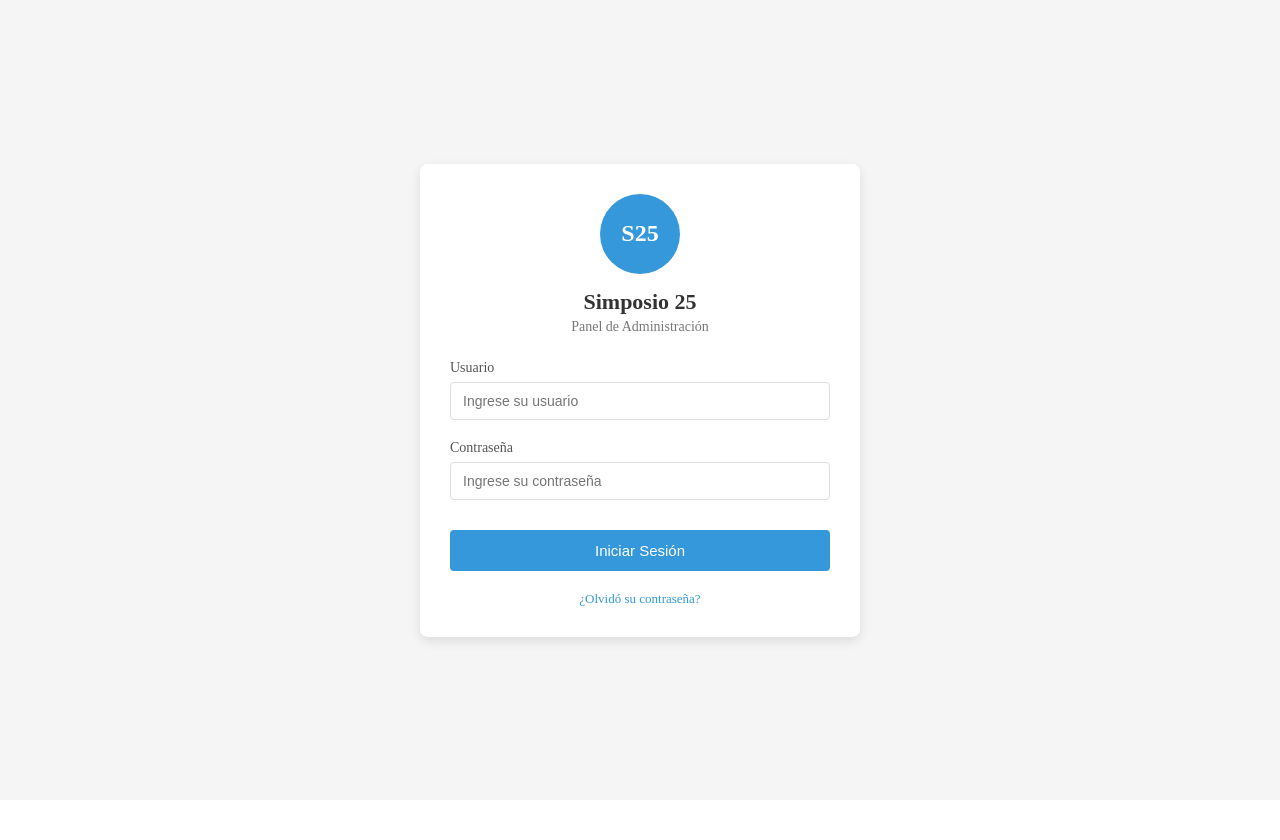
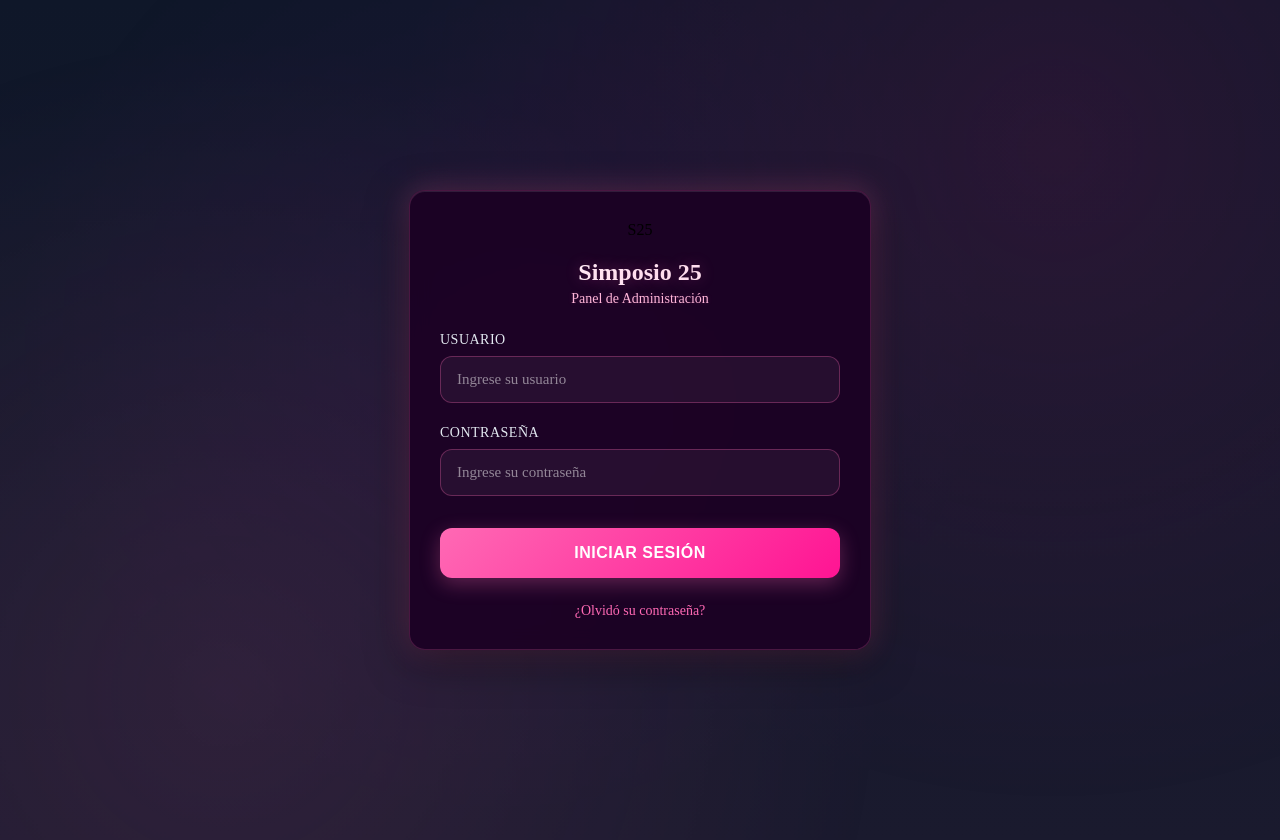
Before and after one commit to Wilmer-abc/Mundo_Rosa, an Angular app in the folder frontend/: page /login in a window 1280 px wide. Before the commit the page ends 800 px from the top, so only its background shows below. Built offline with nearby package versions, Linux system fonts and the light colour scheme.

Commit message:
mejor estilo y diseño en el loguin

```diff
--- a/frontend/src/app/components/login/login.component.css
+++ b/frontend/src/app/components/login/login.component.css
@@ -1,127 +1,414 @@
+/* login.component.css */
 :host {
   display: flex;
   justify-content: center;
   align-items: center;
   min-height: 100vh;
-  background-color: #f5f5f5;
+  background: linear-gradient(180deg, #0f1729 0%, #1a1a2e 100%);
   margin: 0;
-  padding: 0;
+  padding: 20px;
+  position: relative;
+  overflow: hidden;
+}
+
+/* Efecto de partículas o gradiente animado */
+:host::before {
+  content: '';
+  position: absolute;
+  top: 0;
+  left: 0;
+  right: 0;
+  bottom: 0;
+  background:
+    radial-gradient(circle at 20% 80%, rgba(255, 105, 180, 0.1) 0%, transparent 50%),
+    radial-gradient(circle at 80% 20%, rgba(255, 20, 147, 0.1) 0%, transparent 50%),
+    radial-gradient(circle at 40% 40%, rgba(255, 0, 255, 0.05) 0%, transparent 50%);
+  z-index: 0;
+  animation: gradientShift 20s ease infinite;
+}
+
+@keyframes gradientShift {
+  0%, 100% {
+    transform: scale(1);
+  }
+  50% {
+    transform: scale(1.1);
+  }
 }
 
 .login-card {
   width: 100%;
-  max-width: 380px;
-  background-color: white;
-  border-radius: 8px;
-  box-shadow: 0 4px 12px rgba(0, 0, 0, 0.1);
+  max-width: 400px;
+  background: rgba(28, 2, 36, 0.95);
+  border-radius: 16px;
+  box-shadow:
+    0 10px 40px rgba(0, 0, 0, 0.5),
+    0 0 30px rgba(255, 105, 180, 0.3),
+    inset 0 1px 0 rgba(255, 255, 255, 0.1);
   padding: 30px;
   text-align: center;
+  position: relative;
+  z-index: 1;
+  backdrop-filter: blur(10px);
+  border: 1px solid rgba(255, 105, 180, 0.2);
+  animation: cardAppear 0.6s ease-out;
 }
 
+@keyframes cardAppear {
+  from {
+    opacity: 0;
+    transform: translateY(30px);
+  }
+  to {
+    opacity: 1;
+    transform: translateY(0);
+  }
+}
+
+/* Contenedor del logo con efecto neón rosa */
 .logo-container {
   display: flex;
   justify-content: center;
-  margin-bottom: 15px;
+  margin-bottom: 20px;
+  position: relative;
 }
 
-.logo {
-  width: 80px;
-  height: 80px;
-  background-color: #3498db;
+.logo-container-inner {
+  width: 100px;
+  height: 100px;
+  display: grid;
+  place-items: center;
   border-radius: 50%;
-  display: flex;
-  justify-content: center;
-  align-items: center;
-  color: white;
-  font-size: 24px;
-  font-weight: bold;
+  background: transparent;
+  padding: 4px;
+  position: relative;
+  transition: transform 0.4s cubic-bezier(0.34, 1.56, 0.64, 1);
+  margin: 0 auto;
 }
 
+/* Efecto de neón rosa alrededor del logo */
+.logo-container-inner::before {
+  content: '';
+  position: absolute;
+  top: -3px;
+  left: -3px;
+  right: -3px;
+  bottom: -3px;
+  border-radius: 50%;
+  background: linear-gradient(45deg,
+    #ff00ff, #ff1493, #ff69b4, #ff1493, #ff00ff);
+  z-index: -1;
+  opacity: 0.7;
+  animation: neonPulse 2s infinite alternate;
+  filter: blur(3px);
+}
+
+.logo-container-inner::after {
+  content: '';
+  position: absolute;
+  top: -1px;
+  left: -1px;
+  right: -1px;
+  bottom: -1px;
+  border-radius: 50%;
+  background: linear-gradient(45deg,
+    #ff00ff, #ff1493, #ff69b4, #ff1493, #ff00ff);
+  z-index: -1;
+  opacity: 0.9;
+  animation: neonPulseFast 1.5s infinite alternate;
+  filter: blur(1px);
+}
+
+.logo-container-inner:hover {
+  transform: scale(1.05) rotate(5deg);
+}
+
+.logo-container-inner:hover::before {
+  opacity: 0.9;
+  filter: blur(4px);
+}
+
+.logo-container-inner:hover::after {
+  opacity: 1;
+  filter: blur(2px);
+}
+
+/* Contenedor interno para la imagen */
+.logo-inner {
+  width: 100%;
+  height: 100%;
+  border-radius: 50%;
+  overflow: hidden;
+  display: flex;
+  align-items: center;
+  justify-content: center;
+  background: transparent;
+  position: relative;
+  z-index: 1;
+}
+
+/* Imagen del logo */
+.logo-image {
+  width: 100%;
+  height: 100%;
+  object-fit: contain;
+  display: block;
+  filter:
+    drop-shadow(0 0 5px rgba(255, 20, 147, 0.7))
+    drop-shadow(0 0 10px rgba(255, 105, 180, 0.5))
+    drop-shadow(0 0 15px rgba(255, 0, 255, 0.3))
+    brightness(1.2)
+    contrast(1.1);
+  transition: filter 0.3s ease, transform 0.3s ease;
+  padding: 2px;
+}
+
+.logo-image:hover {
+  filter:
+    drop-shadow(0 0 8px rgba(255, 20, 147, 0.9))
+    drop-shadow(0 0 15px rgba(255, 105, 180, 0.7))
+    drop-shadow(0 0 20px rgba(255, 0, 255, 0.5))
+    brightness(1.3)
+    contrast(1.2);
+  transform: scale(1.05);
+}
+
+/* Texto del título */
 h2 {
-  margin: 0;
-  font-size: 22px;
-  color: #333;
-  font-weight: 600;
+  margin: 10px 0 5px;
+  font-size: 24px;
+  font-weight: 700;
+  background: linear-gradient(90deg, #ffffff 0%, #ffd6eb 100%);
+  -webkit-background-clip: text;
+  -webkit-text-fill-color: transparent;
+  background-clip: text;
+  text-shadow: 0 0 15px rgba(255, 105, 180, 0.3);
 }
 
 .subtitle {
-  margin-top: 4px;
-  margin-bottom: 25px;
+  margin: 0 0 25px;
   font-size: 14px;
-  color: #777;
+  color: #ffb6d9;
+  font-weight: 400;
+  text-shadow: 0 0 5px rgba(255, 105, 180, 0.2);
+}
+
+/* Formulario */
+form {
+  margin-top: 20px;
 }
 
 .form-group {
-  margin-bottom: 20px;
+  margin-bottom: 22px;
   text-align: left;
 }
 
 label {
   display: block;
-  margin-bottom: 6px;
+  margin-bottom: 8px;
   font-weight: 500;
   font-size: 14px;
-  color: #555;
+  color: #e2e8f0;
+  text-transform: uppercase;
+  letter-spacing: 0.5px;
 }
 
 input {
   width: 100%;
-  padding: 10px 12px;
-  border: 1px solid #ddd;
-  border-radius: 4px;
+  padding: 14px 16px;
+  background: rgba(255, 255, 255, 0.05);
+  border: 1px solid rgba(255, 105, 180, 0.3);
+  border-radius: 12px;
   box-sizing: border-box;
-  font-size: 14px;
-  transition: border-color 0.3s;
+  font-size: 15px;
+  transition: all 0.3s ease;
+  color: #ffffff;
+  font-family: inherit;
+}
+
+input::placeholder {
+  color: rgba(255, 255, 255, 0.5);
 }
 
 input:focus {
   outline: none;
-  border-color: #3498db;
+  border-color: #ff69b4;
+  background: rgba(255, 105, 180, 0.08);
+  box-shadow:
+    0 0 0 3px rgba(255, 105, 180, 0.1),
+    0 0 15px rgba(255, 105, 180, 0.2);
 }
 
+/* Botón de login */
 .login-btn {
   width: 100%;
-  padding: 12px;
-  background-color: #3498db;
+  padding: 16px;
+  background: linear-gradient(135deg, #ff69b4 0%, #ff1493 100%);
   color: white;
   border: none;
-  border-radius: 4px;
+  border-radius: 12px;
   cursor: pointer;
-  font-size: 15px;
-  font-weight: 500;
-  transition: background-color 0.3s;
+  font-size: 16px;
+  font-weight: 600;
+  transition: all 0.3s ease;
   margin-top: 10px;
+  position: relative;
+  overflow: hidden;
+  letter-spacing: 0.5px;
+  text-transform: uppercase;
+  box-shadow: 0 6px 20px rgba(255, 105, 180, 0.3);
+}
+
+.login-btn::before {
+  content: '';
+  position: absolute;
+  top: 0;
+  left: -100%;
+  width: 100%;
+  height: 100%;
+  background: linear-gradient(90deg, transparent, rgba(255, 255, 255, 0.2), transparent);
+  transition: left 0.6s ease;
 }
 
 .login-btn:hover {
-  background-color: #2980b9;
+  background: linear-gradient(135deg, #ff1493 0%, #ff00ff 100%);
+  transform: translateY(-2px);
+  box-shadow:
+    0 8px 25px rgba(255, 20, 147, 0.4),
+    0 0 20px rgba(255, 105, 180, 0.4);
+}
+
+.login-btn:hover::before {
+  left: 100%;
+}
+
+.login-btn:active {
+  transform: translateY(0);
 }
 
 .login-btn:disabled {
-  background-color: #95c4e8;
+  background: linear-gradient(135deg, #666 0%, #444 100%);
   cursor: not-allowed;
+  transform: none;
+  box-shadow: none;
 }
 
-.error-message {
-  padding: 10px;
-  background-color: #ffeeee;
-  border-left: 3px solid #ff0000;
-  color: #e74c3c;
-  margin-bottom: 15px;
-  text-align: left;
-  font-size: 13px;
+.login-btn:disabled:hover::before {
+  left: -100%;
 }
 
+/* Mensaje de error */
+.error-message {
+  padding: 14px;
+  background: linear-gradient(90deg, rgba(239, 68, 68, 0.1) 0%, rgba(220, 38, 38, 0.05) 100%);
+  border-left: 4px solid #ef4444;
+  color: #fecaca;
+  margin-bottom: 20px;
+  text-align: left;
+  font-size: 14px;
+  border-radius: 8px;
+  animation: errorShake 0.5s ease;
+}
+
+@keyframes errorShake {
+  0%, 100% { transform: translateX(0); }
+  25% { transform: translateX(-5px); }
+  75% { transform: translateX(5px); }
+}
+
+/* Enlace de contraseña olvidada */
 .forgot-password {
-  margin-top: 20px;
-  font-size: 13px;
+  margin-top: 25px;
+  font-size: 14px;
 }
 
 .forgot-password a {
-  color: #3498db;
+  color: #ff69b4;
   text-decoration: none;
+  transition: all 0.3s ease;
+  position: relative;
+  padding-bottom: 2px;
+}
+
+.forgot-password a::after {
+  content: '';
+  position: absolute;
+  bottom: 0;
+  left: 0;
+  width: 0;
+  height: 1px;
+  background: linear-gradient(90deg, #ff69b4, #ff1493);
+  transition: width 0.3s ease;
 }
 
 .forgot-password a:hover {
-  text-decoration: underline;
+  color: #ffffff;
+  text-shadow: 0 0 10px rgba(255, 105, 180, 0.5);
 }
+
+.forgot-password a:hover::after {
+  width: 100%;
+}
+
+/* Animaciones de neón */
+@keyframes neonPulse {
+  0% {
+    opacity: 0.5;
+    box-shadow:
+      0 0 10px #ff00ff,
+      0 0 20px #ff1493,
+      0 0 30px #ff69b4;
+  }
+  100% {
+    opacity: 0.8;
+    box-shadow:
+      0 0 15px #ff00ff,
+      0 0 25px #ff1493,
+      0 0 35px #ff69b4;
+  }
+}
+
+@keyframes neonPulseFast {
+  0% {
+    opacity: 0.6;
+    box-shadow:
+      0 0 5px #ff00ff,
+      0 0 10px #ff1493;
+  }
+  100% {
+    opacity: 0.9;
+    box-shadow:
+      0 0 8px #ff00ff,
+      0 0 15px #ff1493;
+  }
+}
+
+/* Responsive */
+@media (max-width: 480px) {
+  .login-card {
+    padding: 25px 20px;
+    margin: 0 15px;
+  }
+
+  .logo-container-inner {
+    width: 80px;
+    height: 80px;
+  }
+
+  h2 {
+    font-size: 22px;
+  }
+
+  .subtitle {
+    font-size: 13px;
+  }
+
+  input {
+    padding: 12px 14px;
+  }
+
+  .login-btn {
+    padding: 14px;
+    font-size: 15px;
+  }
+}
```
